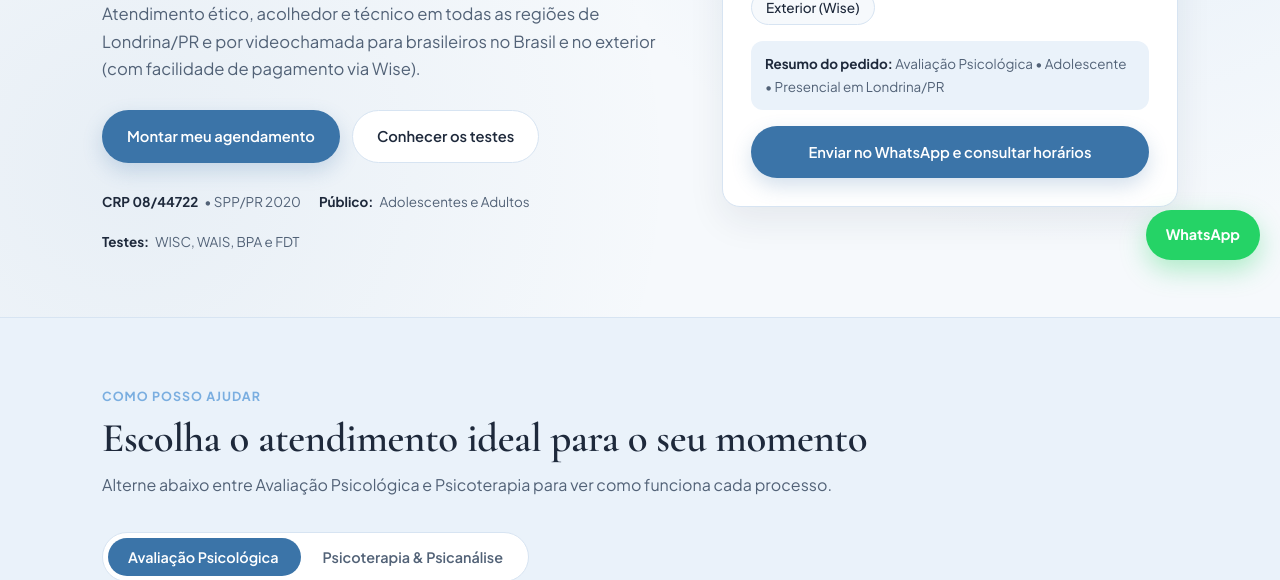
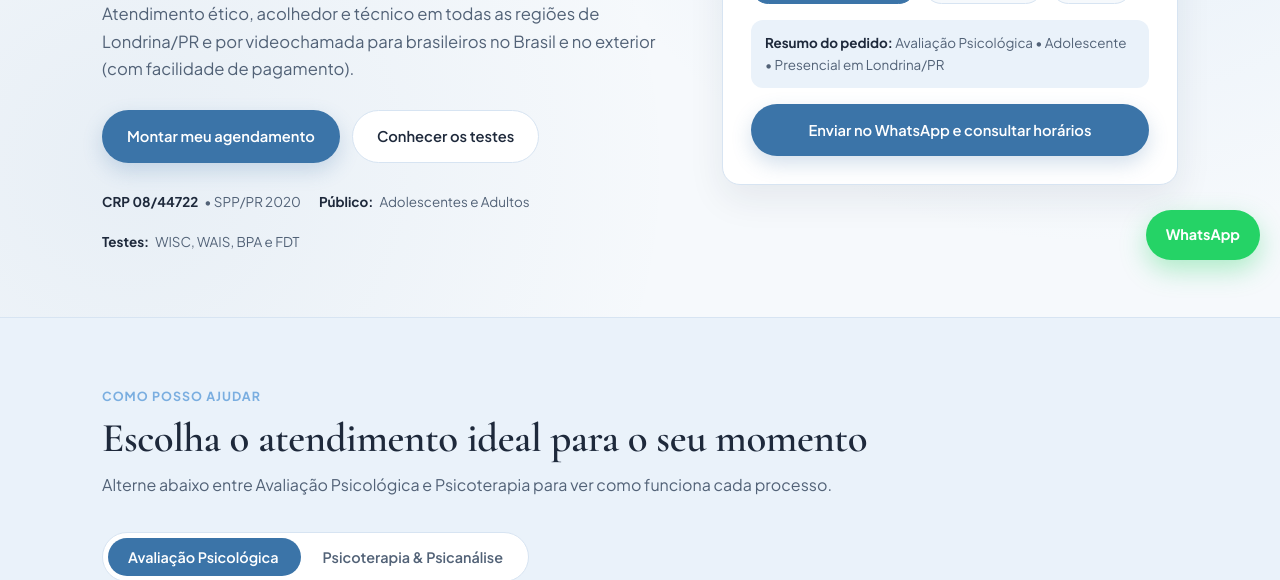
Before and after one commit to marciovf95/AnaPaulaHortPSI, a plain HTML site: page index.html in a window 1280 px wide. Shown: the part 520-1100 px from the top of the page. Drawn offline with nearby package versions, Linux system fonts and the light colour scheme.

Commit message:
Add files via upload

```diff
--- a/index.html
+++ b/index.html
@@ -7,7 +7,7 @@
   <meta name="description" content="Ana Paula Hort Candido (CRP 08/44722) — Psicóloga e Psicanalista. Avaliação Psicológica (WISC, WAIS, BPA, FDT) e Psicoterapia para adolescentes e adultos. Presencial em Londrina/PR e online para Brasil e exterior." />
   <meta name="robots" content="index, follow" />
   <meta property="og:title" content="Ana Paula Hort | Psicóloga & Psicanalista — Londrina/PR e Online" />
-  <meta property="og:description" content="Avaliação Psicológica (WISC, WAIS, BPA, FDT) e Psicoterapia para adolescentes e adultos. Presencial em Londrina/PR e online (Brasil e exterior com pagamento via Wise)." />
+  <meta property="og:description" content="Avaliação Psicológica (WISC, WAIS, BPA, FDT) e Psicoterapia para adolescentes e adultos. Presencial em Londrina/PR e online (Brasil e exterior)." />
   <meta property="og:type" content="website" />
 
   <script type="application/ld+json">
@@ -783,7 +783,7 @@
           <h1>Avaliação Psicológica e <em>Psicanálise</em> para Adolescentes e Adultos</h1>
           <p class="hero-lead">
             Atendimento ético, acolhedor e técnico em todas as regiões de Londrina/PR e
-            por videochamada para brasileiros no Brasil e no exterior (com facilidade de pagamento via Wise).
+            por videochamada para brasileiros no Brasil e no exterior (com facilidade de pagamento).
           </p>
 
           <div class="hero-actions">
@@ -826,7 +826,7 @@
             <div class="chip-group" data-group="modalidade">
               <button type="button" class="chip active" data-value="Presencial em Londrina/PR">Presencial (Londrina)</button>
               <button type="button" class="chip" data-value="Online (Brasil)">Online (Brasil)</button>
-              <button type="button" class="chip" data-value="Online (Exterior - Wise)">Exterior (Wise)</button>
+              <button type="button" class="chip" data-value="Online (Exterior)">Exterior</button>
             </div>
           </div>
 
@@ -906,7 +906,7 @@
             </article>
             <article class="card">
               <h3>Londrina, Brasil e Exterior</h3>
-              <p>Atendimento presencial em Londrina/PR ou online para qualquer cidade e brasileiros fora do país (pagamento via Wise).</p>
+              <p>Atendimento presencial em Londrina/PR ou online para qualquer cidade e brasileiros fora do país.</p>
             </article>
           </div>
         </div>
```
